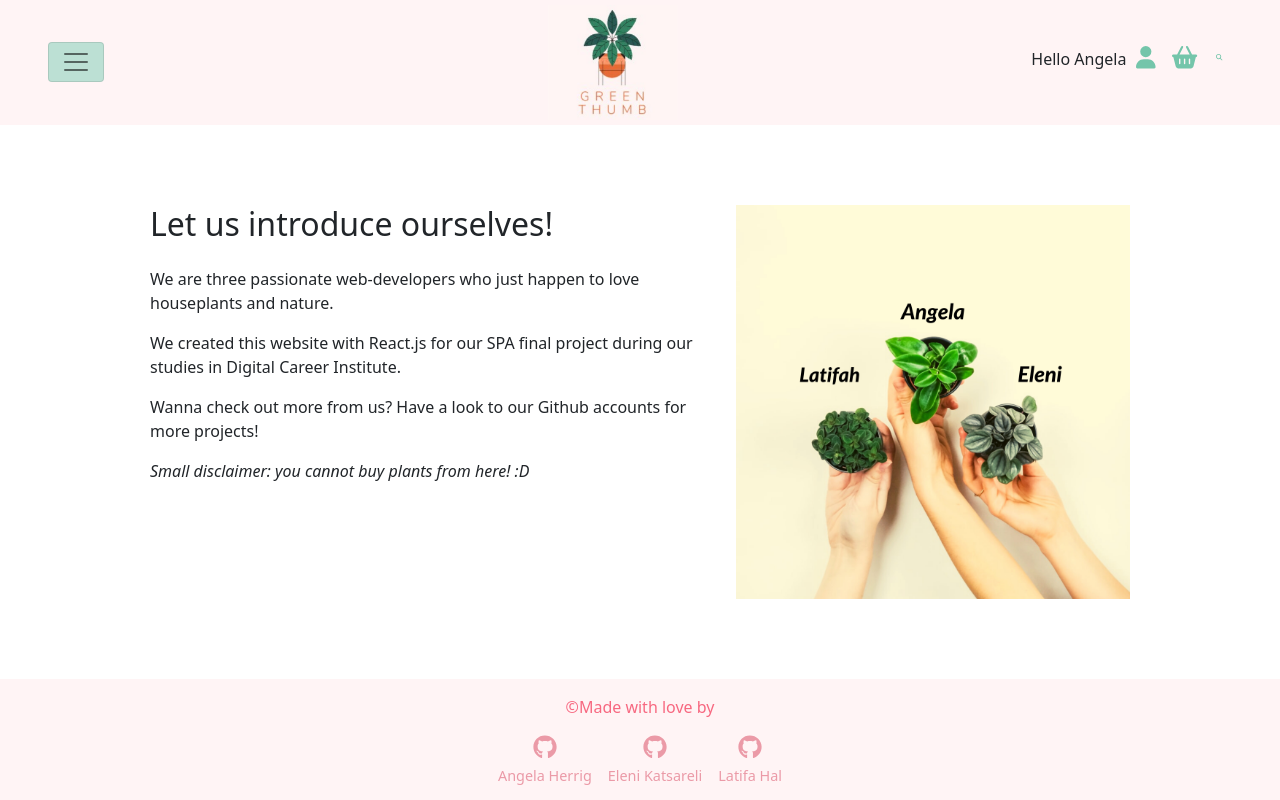
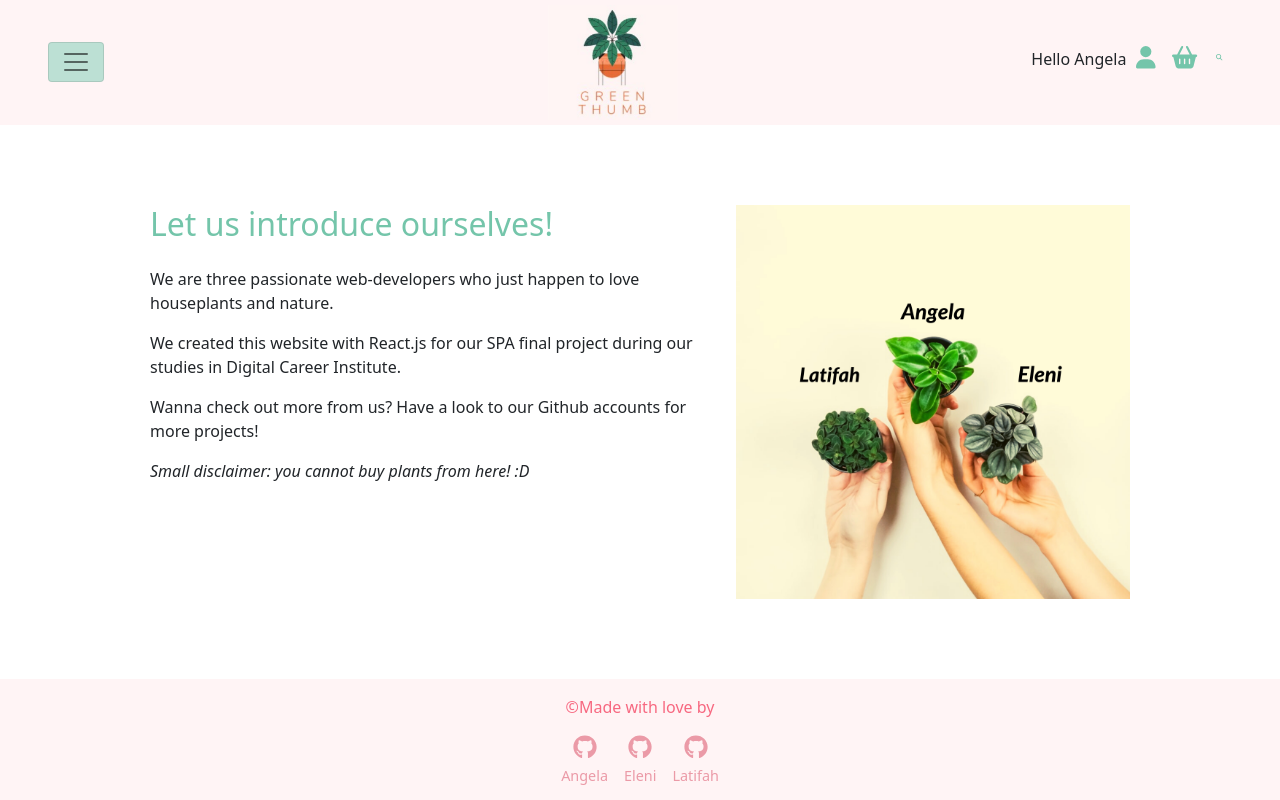
Before and after one commit to Elenikats/greenthumb, a React (Create React App) app: page /about in a window 1280 px wide. Built offline with nearby package versions, Linux system fonts and the light colour scheme.

Commit message:
updated names

```diff
--- a/src/App.jsx
+++ b/src/App.jsx
@@ -25,7 +25,7 @@ export default function App() {
       <ScrollButton />
 
       <Routes>
-        <Route index element={<Main />}></Route>
+        <Route path="/" element={<Main />}></Route>
         <Route path="/home" element={<Main />} />
         <Route path="/about" element={<About />} />
 
--- a/src/component/About/about.scss
+++ b/src/component/About/about.scss
@@ -9,6 +9,7 @@
 
     h2 {
         padding-bottom:  1rem;
+        color: rgb(116, 197, 170);
     }
 
 }
--- a/src/component/Footer/Footer.jsx
+++ b/src/component/Footer/Footer.jsx
@@ -11,21 +11,21 @@ export default function Footer() {
         <div>
           <a href="https://github.com/AngelaHerrig" target="_blank">
             <FontAwesomeIcon icon={faGithub} className="icon-github" />
-            <h5>Angela Herrig</h5>
+            <h5>Angela</h5>
           </a>
         </div>
 
         <div>
           <a href="https://github.com/Elenikats" target="_blank">
             <FontAwesomeIcon icon={faGithub} className="icon-github" />
-            <h5>Eleni Katsareli</h5>
+            <h5>Eleni</h5>
           </a>
         </div>
 
         <div>
           <a href="https://github.com/Latifahal" target="_blank">
             <FontAwesomeIcon icon={faGithub} className="icon-github" />
-            <h5>Latifa Hal</h5>
+            <h5>Latifah</h5>
           </a>
         </div>
       </div>
--- a/src/component/Products/Products.jsx
+++ b/src/component/Products/Products.jsx
@@ -3,7 +3,6 @@ import Button from "react-bootstrap/Button";
 import Row from "react-bootstrap/Row";
 import Col from "react-bootstrap/Col";
 import "./products.scss";
-import plants from "../../plants.js";
 import { NavLink } from "react-bootstrap";
 import { LinkContainer } from "react-router-bootstrap";
 import { FontAwesomeIcon } from "@fortawesome/react-fontawesome";
--- a/src/component/Search/Search.jsx
+++ b/src/component/Search/Search.jsx
@@ -1,6 +1,6 @@
 import { FontAwesomeIcon } from "@fortawesome/react-fontawesome";
 import { faMagnifyingGlass, faX } from "@fortawesome/free-solid-svg-icons";
-import { useState } from "react";
+import { useEffect, useState } from "react";
 import plants from "../../plants.js";
 import { searchContext } from "../../contexts/searchContext.js";
 import { useContext } from "react";
@@ -13,9 +13,16 @@ export default function Search() {
   const [search, setSearch, allProducts, setAllProducts] =
     useContext(searchContext);
   const [displayInputField, setDisplayInputField] = useState(false);
+  const [firstRender, setFirstRender] = useState(true);
   const navigate = useNavigate();
 
   // console.log(plants);
+
+  useEffect(() => {
+    setTimeout(() => {
+      setFirstRender(false);
+    }, 800);
+  }, []);
 
   const handleDisplay = () => {
     setDisplayInputField(!displayInputField);
@@ -42,15 +49,17 @@ export default function Search() {
   return (
     <div className="Search">
       <div className="input-icon-container">
+        {
           <input
             style={{
               position: "absolute",
               top: "120%",
               right: "-3%",
-            opacity: displayInputField ? "1" : "0",
+              visibility: displayInputField || !firstRender ? "" : "hidden",
             }}
             type="text"
             placeholder="Search..."
+            value={search}
             onChange={handleSearchProduct}
             className={
               displayInputField
@@ -58,6 +67,7 @@ export default function Search() {
                 : "animate__animated animate__fadeOutUp "
             }
           />
+        }
         {displayInputField ? (
           <div style={{ width: "2rem" }}>
             <FontAwesomeIcon
```
Lines whose indentation alone changed are shown as unchanged.
